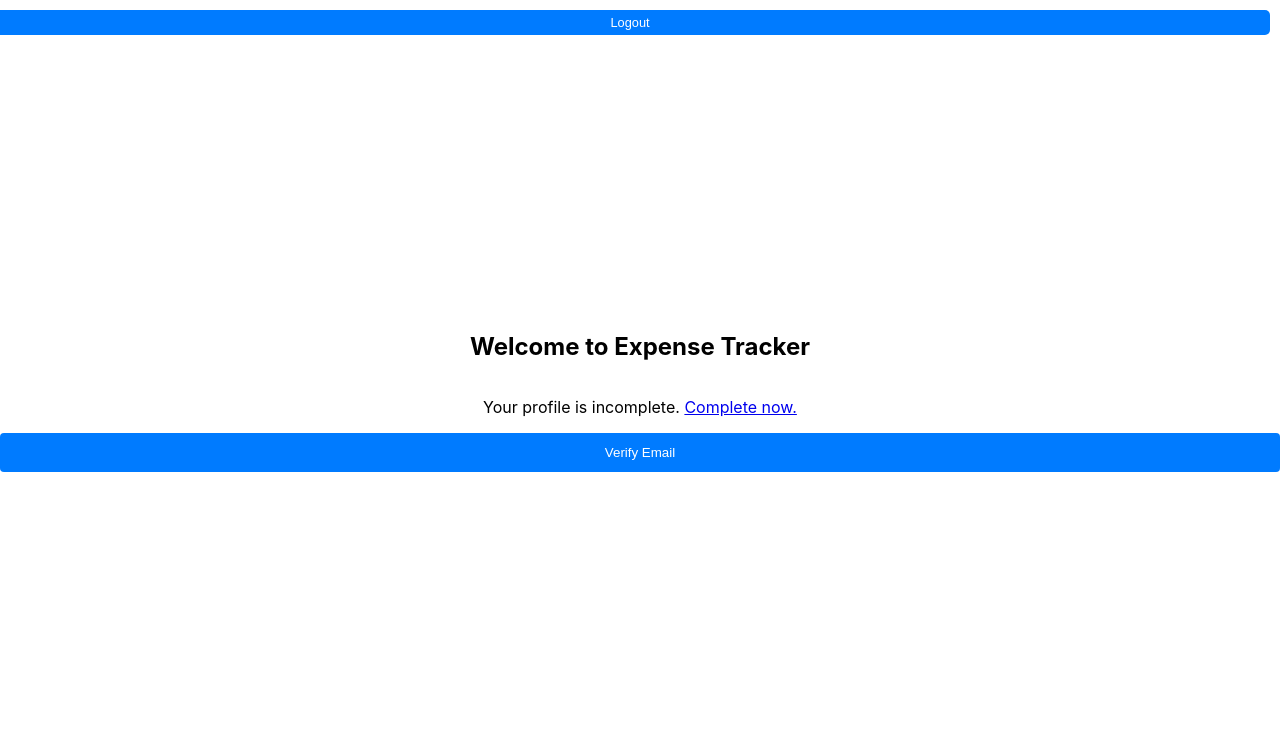
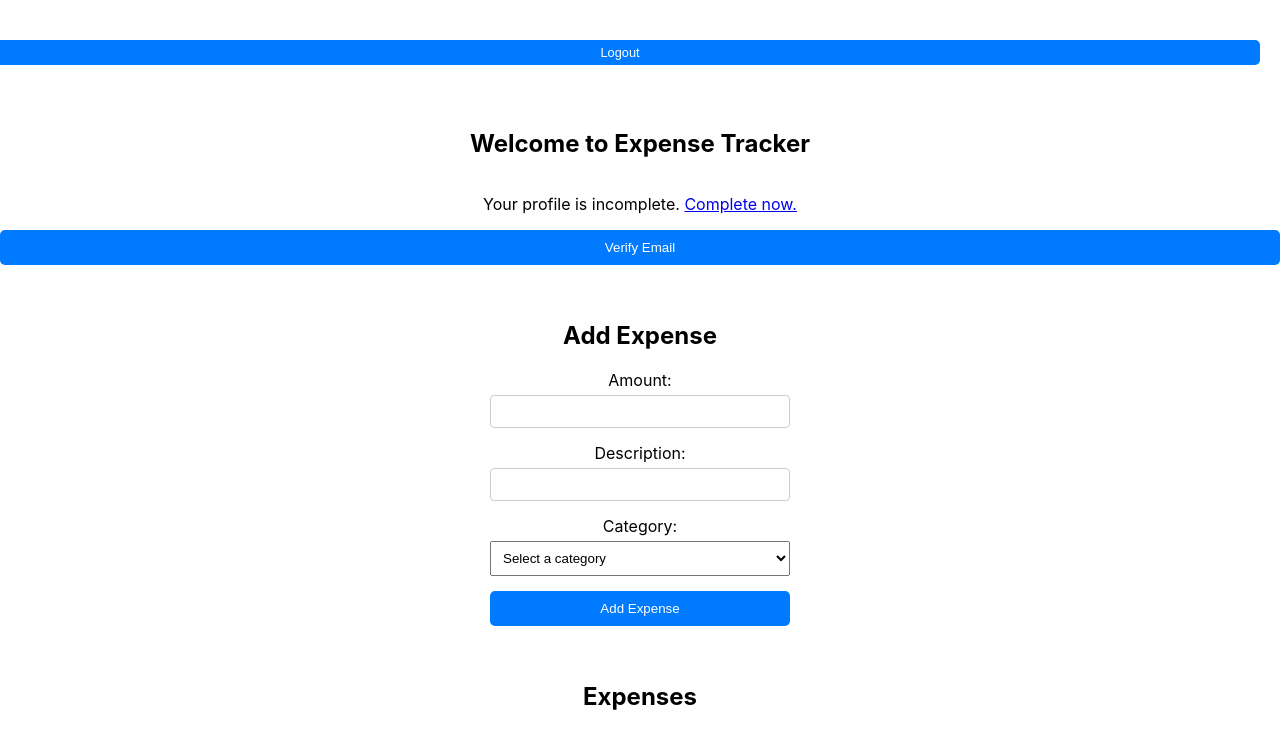
Before and after one commit to ShrutM07/ExpenseTracker, a React (Create React App) app: page /welcome in a window 1280 px wide. Shown: the top 748 px of the page. Built offline with nearby package versions, Linux system fonts and the light colour scheme.

Commit message:
Adding Expense Tracker

```diff
--- /dev/null
+++ b/src/components/ExpenseTracker/ExpenseTracker.css
@@ -0,0 +1,60 @@
+.expense-tracker-container {
+    display: flex;
+    flex-direction: column;
+    align-items: center;
+    justify-content: center;
+    text-align: center;
+    margin-top: 20px;
+}
+
+.expense-form {
+    display: flex;
+    flex-direction: column;
+    width: 300px;
+}
+
+.form-group {
+    margin-bottom: 15px;
+}
+
+.form-group label {
+    display: block;
+    margin-bottom: 5px;
+}
+
+.form-group input,
+.form-group select {
+    width: 100%;
+    padding: 8px;
+    box-sizing: border-box;
+}
+
+button {
+    padding: 10px;
+    background-color: #007BFF;
+    color: white;
+    border: none;
+    cursor: pointer;
+    border-radius: 5px;
+}
+
+button:hover {
+    background-color: #0056b3;
+}
+
+.expenses-list {
+    margin-top: 20px;
+    width: 300px;
+}
+
+.expenses-list ul {
+    list-style-type: none;
+    padding: 0;
+}
+
+.expenses-list li {
+    background-color: #f4f4f4;
+    padding: 10px;
+    margin-bottom: 10px;
+    border-radius: 5px;
+}
--- /dev/null
+++ b/src/components/ExpenseTracker/ExpenseTracker.js
@@ -0,0 +1,72 @@
+import React, { useState } from 'react';
+import './ExpenseTracker.css';
+
+const ExpenseTracker = () => {
+    const [amount, setAmount] = useState('');
+    const [description, setDescription] = useState('');
+    const [category, setCategory] = useState('');
+    const [expenses, setExpenses] = useState([]);
+
+    const handleAddExpense = (e) => {
+        e.preventDefault();
+        const newExpense = { amount, description, category };
+        setExpenses([...expenses, newExpense]);
+        setAmount('');
+        setDescription('');
+        setCategory('');
+    };
+
+    return (
+        <div className="expense-tracker-container">
+            <form className="expense-form" onSubmit={handleAddExpense}>
+                <h2>Add Expense</h2>
+                <div className="form-group">
+                    <label>Amount:</label>
+                    <input
+                        type="number"
+                        value={amount}
+                        onChange={(e) => setAmount(e.target.value)}
+                        required
+                    />
+                </div>
+                <div className="form-group">
+                    <label>Description:</label>
+                    <input
+                        type="text"
+                        value={description}
+                        onChange={(e) => setDescription(e.target.value)}
+                        required
+                    />
+                </div>
+                <div className="form-group">
+                    <label>Category:</label>
+                    <select
+                        value={category}
+                        onChange={(e) => setCategory(e.target.value)}
+                        required
+                    >
+                        <option value="">Select a category</option>
+                        <option value="Food">Food</option>
+                        <option value="Petrol">Petrol</option>
+                        <option value="Salary">Salary</option>
+                        <option value="Entertainment">Entertainment</option>
+                        <option value="Other">Other</option>
+                    </select>
+                </div>
+                <button type="submit">Add Expense</button>
+            </form>
+            <div className="expenses-list">
+                <h2>Expenses</h2>
+                <ul>
+                    {expenses.map((expense, index) => (
+                        <li key={index}>
+                            <span>{expense.amount} - {expense.description} - {expense.category}</span>
+                        </li>
+                    ))}
+                </ul>
+            </div>
+        </div>
+    );
+};
+
+export default ExpenseTracker;
--- a/src/components/sign up/ForgotPassword.js
+++ b/src/components/sign up/ForgotPassword.js
@@ -1,4 +1,6 @@
 import React, { useState } from 'react';
+import './ForgotPassword.css';
+
 
 
 const ForgotPassword = () => {
--- /dev/null
+++ b/src/components/sign up/Welcome.css
@@ -0,0 +1,30 @@
+.welcome-container {
+    text-align: center;
+    margin-top: 20px;
+}
+
+.logout-button {
+    position: absolute;
+    top: 10px;
+    right: 10px;
+    padding: 5px 10px;
+    background-color: #007BFF;
+    color: white;
+    border: none;
+    cursor: pointer;
+    border-radius: 5px;
+}
+
+.logout-button:hover {
+    background-color: #0056b3;
+}
+
+.complete-profile-link {
+    color: #007BFF;
+    cursor: pointer;
+    text-decoration: underline;
+}
+
+.complete-profile-link:hover {
+    color: #0056b3;
+}
--- a/src/components/sign up/Welcome.js
+++ b/src/components/sign up/Welcome.js
@@ -1,5 +1,7 @@
 import React, { useState } from 'react';
 import { useHistory } from 'react-router-dom';
+import ExpenseTracker from '../ExpenseTracker/ExpenseTracker';
+import './Welcome.css';
 
 const Welcome = () => {
     const history = useHistory();
@@ -59,6 +61,7 @@ const Welcome = () => {
             {verificationEmailSent && (
                 <p>Check your email, you might have received a verification link. Click on it to verify.</p>
             )}
+            <ExpenseTracker/>
         </div>
     );
 };
```
